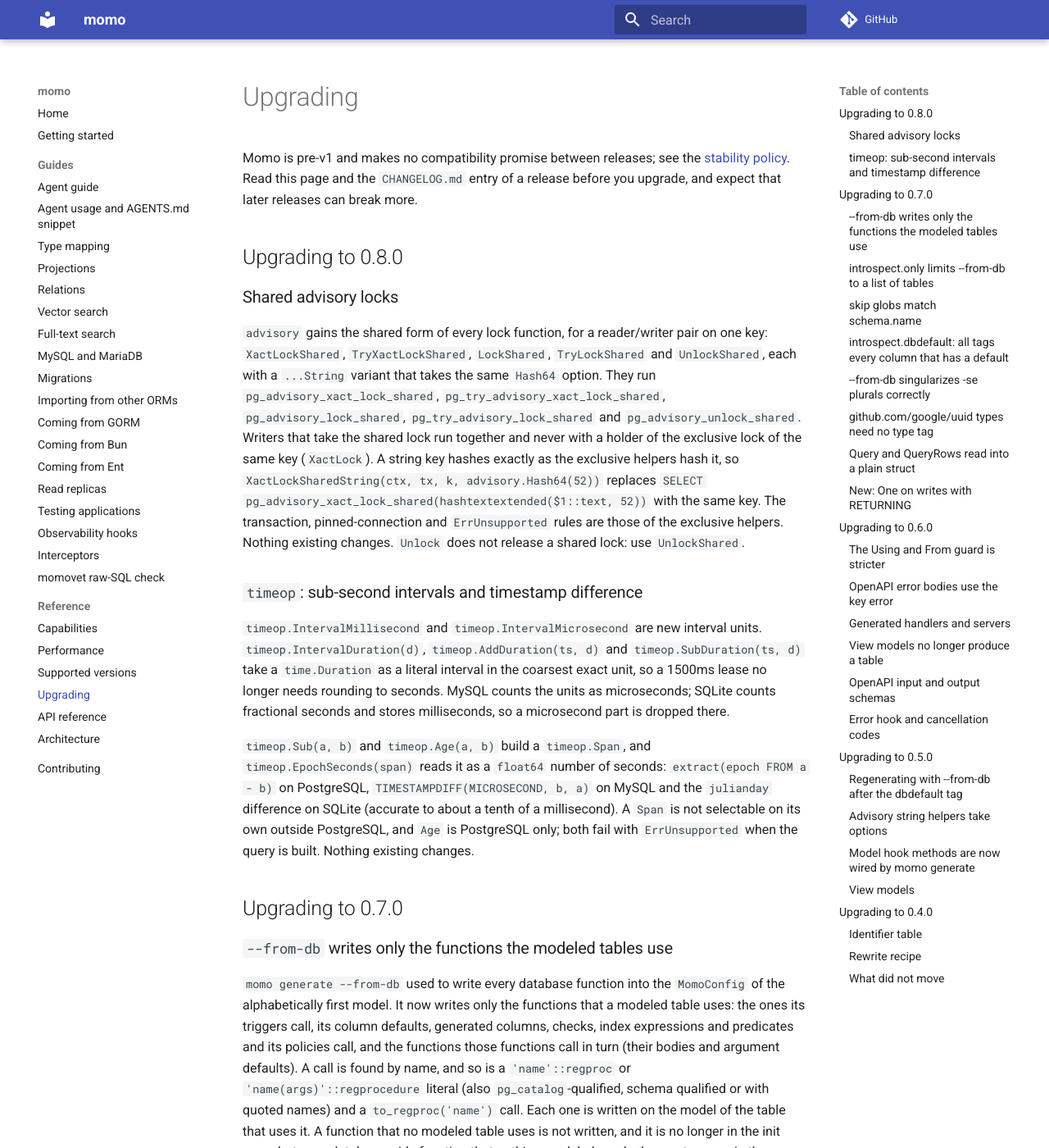
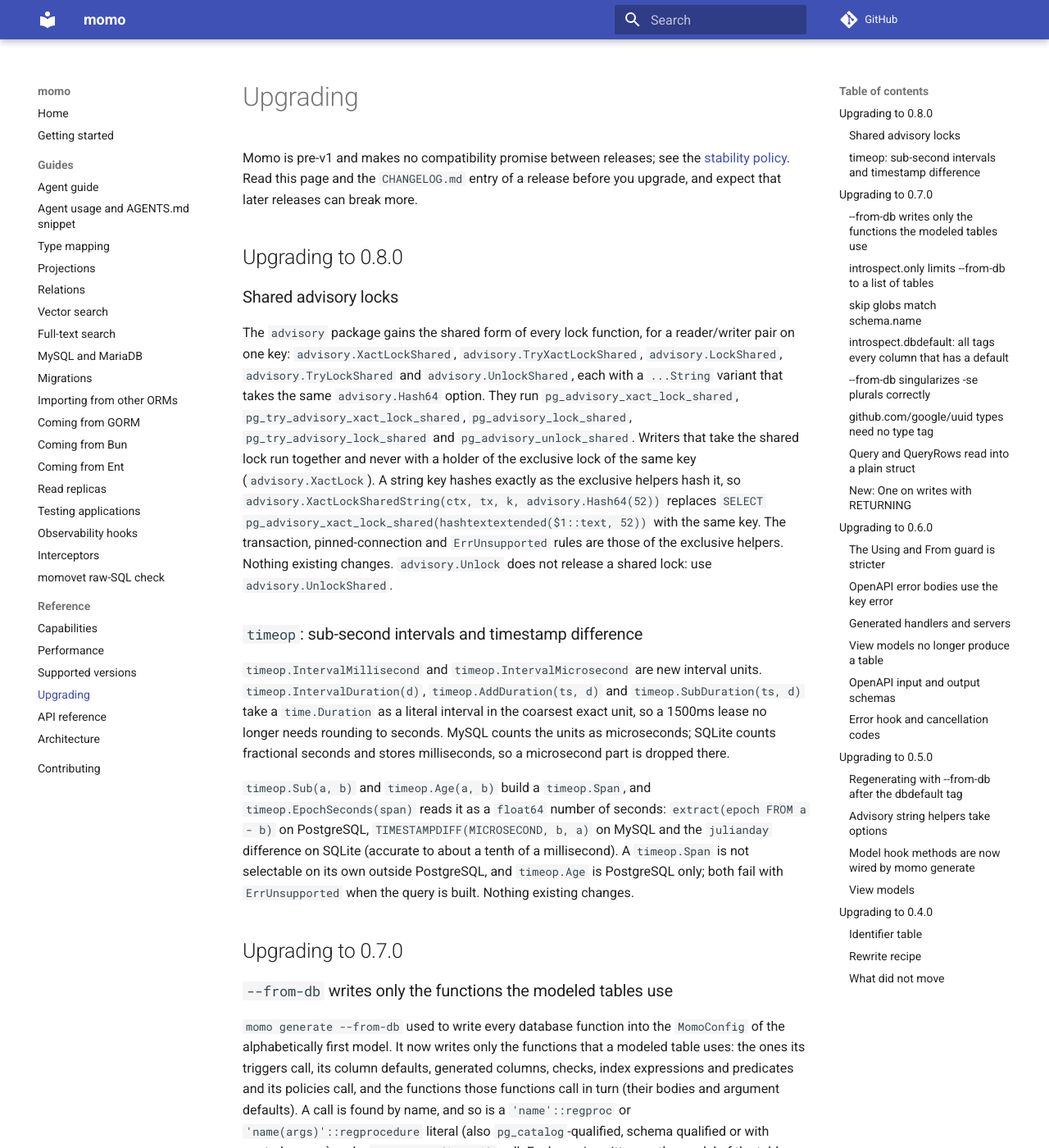
Before and after one commit to azrtydxb/momo, an MkDocs documentation site: the page built from docs/upgrading.md, in a window 1280 px wide and 1400 px high. Shown: the whole window at 82% size. Built offline with MkDocs 1.6.1 and Material for MkDocs 9.7.7, drawn with Linux system fonts in a browser that asks for light colours; comment, search, counter and statistics services are not loaded; the version menu is left out.

Commit message:
docs(upgrading,capabilities): qualify advisory names, take regenerated capabilities table

```diff
--- a/docs/upgrading.md
+++ b/docs/upgrading.md
@@ -9,19 +9,20 @@ later releases can break more.
 
 ### Shared advisory locks
 
-`advisory` gains the shared form of every lock function, for a reader/writer
-pair on one key: `XactLockShared`, `TryXactLockShared`, `LockShared`,
-`TryLockShared` and `UnlockShared`, each with a `...String` variant that takes
-the same `Hash64` option. They run `pg_advisory_xact_lock_shared`,
+The `advisory` package gains the shared form of every lock function, for a
+reader/writer pair on one key: `advisory.XactLockShared`,
+`advisory.TryXactLockShared`, `advisory.LockShared`, `advisory.TryLockShared`
+and `advisory.UnlockShared`, each with a `...String` variant that takes the same
+`advisory.Hash64` option. They run `pg_advisory_xact_lock_shared`,
 `pg_try_advisory_xact_lock_shared`, `pg_advisory_lock_shared`,
 `pg_try_advisory_lock_shared` and `pg_advisory_unlock_shared`. Writers that take
 the shared lock run together and never with a holder of the exclusive lock of
-the same key (`XactLock`). A string key hashes exactly as the exclusive helpers
-hash it, so `XactLockSharedString(ctx, tx, k, advisory.Hash64(52))` replaces
-`SELECT pg_advisory_xact_lock_shared(hashtextextended($1::text, 52))` with the
-same key. The transaction, pinned-connection and `ErrUnsupported` rules are
-those of the exclusive helpers. Nothing existing changes. `Unlock` does not
-release a shared lock: use `UnlockShared`.
+the same key (`advisory.XactLock`). A string key hashes exactly as the exclusive
+helpers hash it, so `advisory.XactLockSharedString(ctx, tx, k, advisory.Hash64(52))`
+replaces `SELECT pg_advisory_xact_lock_shared(hashtextextended($1::text, 52))`
+with the same key. The transaction, pinned-connection and `ErrUnsupported` rules
+are those of the exclusive helpers. Nothing existing changes. `advisory.Unlock`
+does not release a shared lock: use `advisory.UnlockShared`.
 
 ### `timeop`: sub-second intervals and timestamp difference
 
@@ -36,8 +37,8 @@ milliseconds, so a microsecond part is dropped there.
 `timeop.EpochSeconds(span)` reads it as a `float64` number of seconds:
 `extract(epoch FROM a - b)` on PostgreSQL, `TIMESTAMPDIFF(MICROSECOND, b, a)` on
 MySQL and the `julianday` difference on SQLite (accurate to about a tenth of a
-millisecond). A `Span` is not selectable on its own outside PostgreSQL, and
-`Age` is PostgreSQL only; both fail with `ErrUnsupported` when the query is
+millisecond). A `timeop.Span` is not selectable on its own outside PostgreSQL, and
+`timeop.Age` is PostgreSQL only; both fail with `ErrUnsupported` when the query is
 built. Nothing existing changes.
 
 ## Upgrading to 0.7.0
```
Also changed, not shown: docs/capabilities.md (+4 -4 lines).
